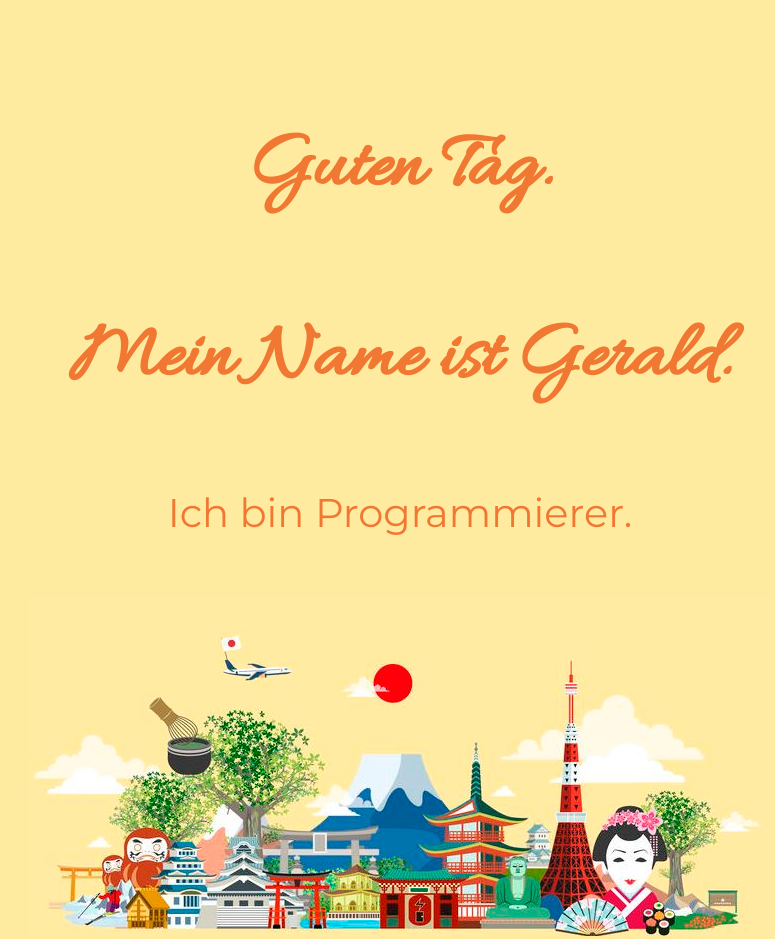
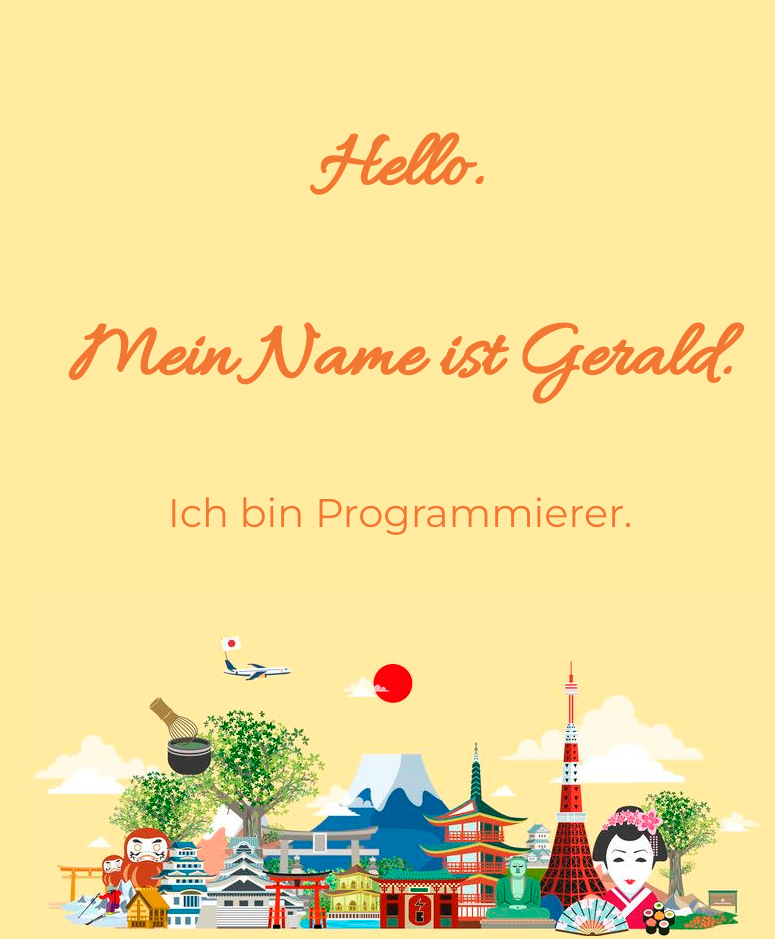
Before and after one commit to SettusBlake/JobSite, a plain HTML site: page index.html in a window 1280 px wide. Shown: the top 939 px of the page, without its empty margins (240-1015 px from the left). Drawn offline with Linux system fonts and the light colour scheme.

Commit message:
Test for hosttech

```diff
--- a/index.html
+++ b/index.html
@@ -11,7 +11,7 @@
 
 <body>
   <div class="top-container">
-    <h1>Guten Tag. </h1>
+    <h1>Hello. </h1>
     <h1>Mein Name ist Gerald.</h1>
     <h2 class="programmer">Ich bin Programmierer.</h2>
     <img class="japan-img" src="images/japan.jpg" alt="japan-img">
```
